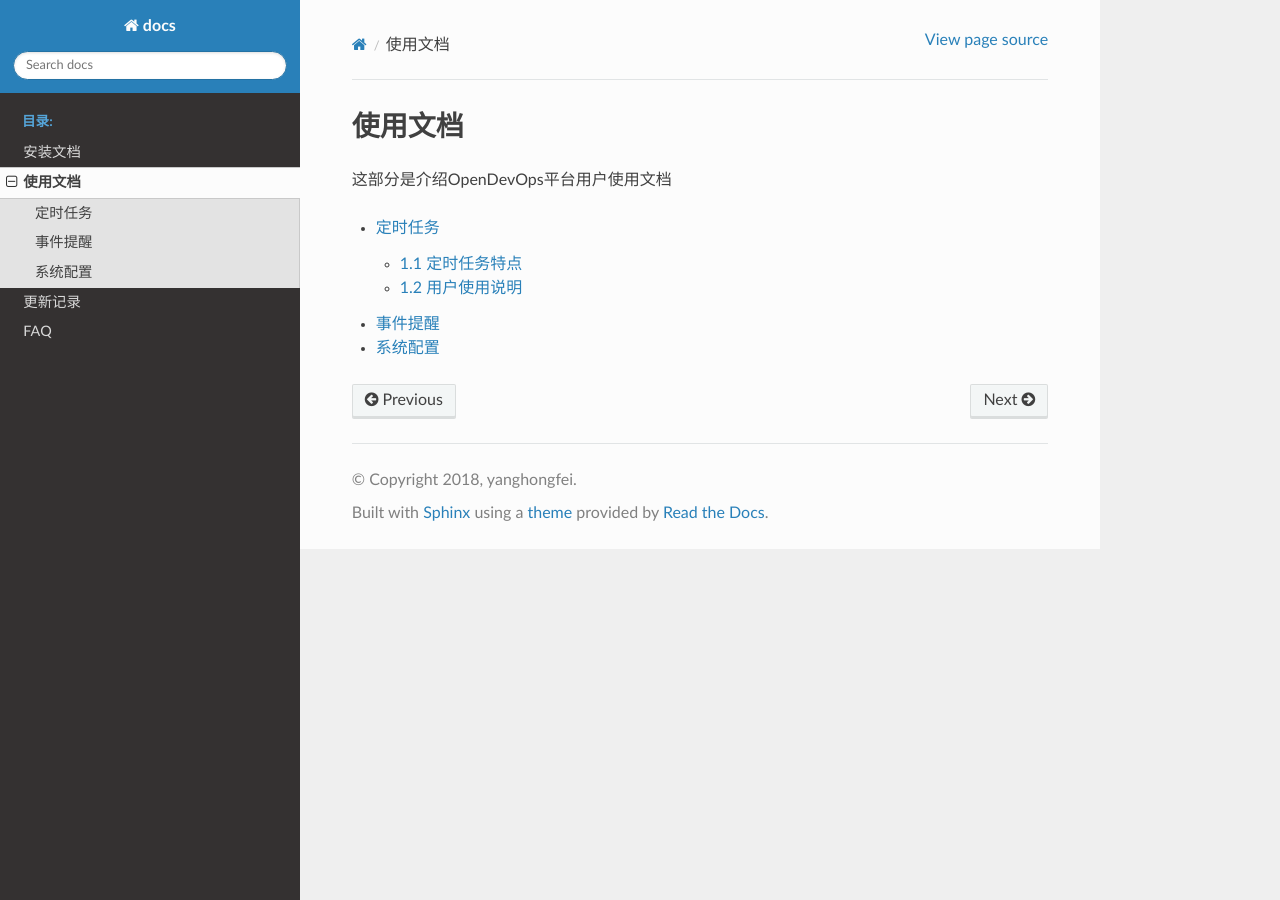
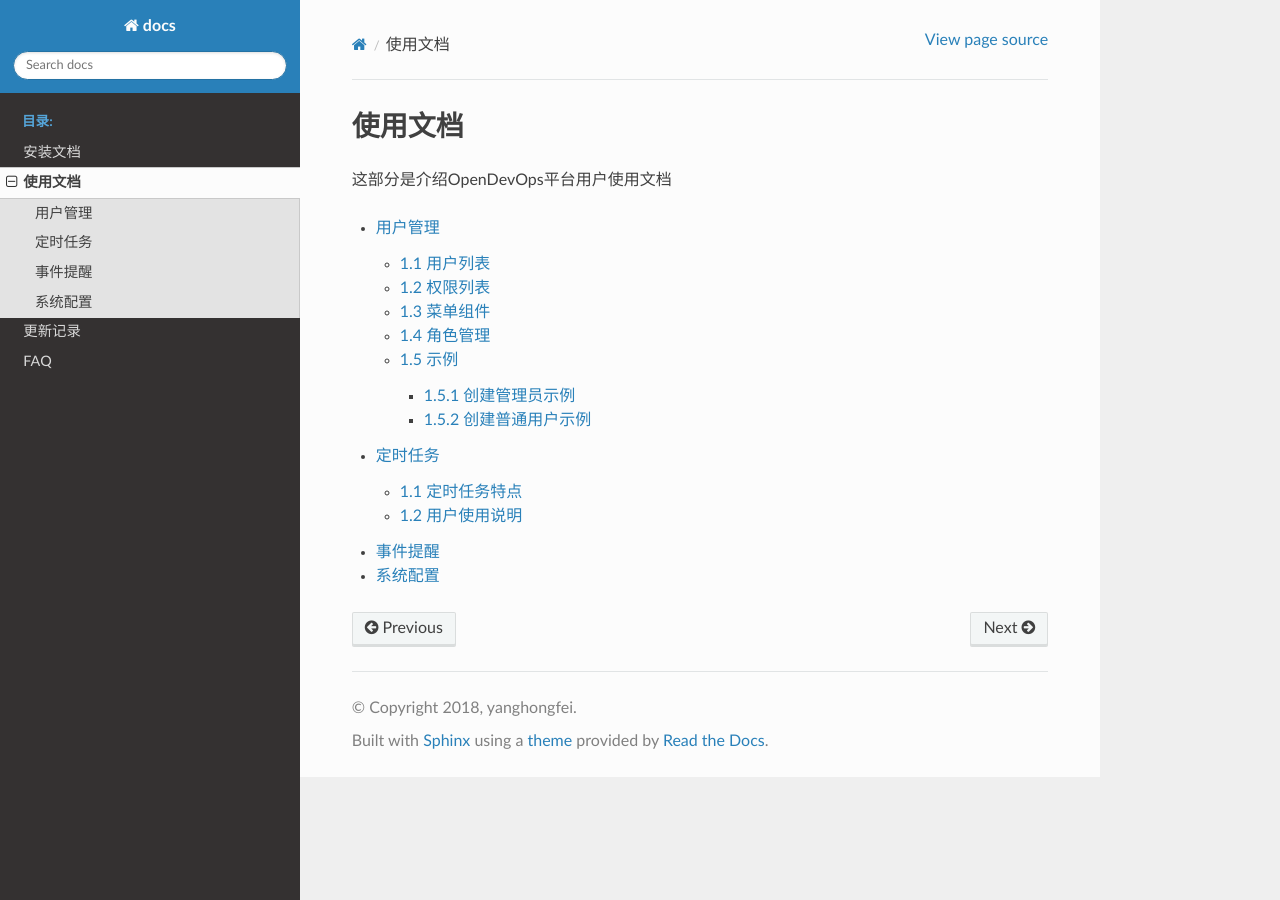
Before and after one commit to opendevops-cn/opendevops, a Sphinx documentation site: the page built from docs/source/user_guide.rst, in a window 1280 px wide. Built offline with Sphinx 7.4.7 and the Read the Docs theme 2.0.0, drawn with Linux system fonts in a browser that asks for light colours; pages that are not in the unit, such as notebooks, are missing from menus; some of the changed lines change nothing that is shown.

Commit message:
添加用户管理问题

```diff
--- a/docs/source/user_guide.rst
+++ b/docs/source/user_guide.rst
@@ -7,6 +7,7 @@
 .. toctree::
       :maxdepth: 1
 
+   user_manager
    timed_task
    event_reminder
    system_config
--- /dev/null
+++ b/docs/source/user_manager.md
@@ -0,0 +1,139 @@
+### 用户管理
+
+> 这部分文档主要用来介绍用户管理，它可以很精细的管理你的用户权限
+
+
+
+#### 1.1 用户列表
+
+用户列表：顾名思义，用来管理和展示用户的列表，记录用户的详细信息
+
+**功能支持**
+
+- 搜索用户
+- 新建用户
+- 删除用户
+- 关闭用户
+- 重置密码
+- 重置MFA（Google Authenticator）
+
+**展示界面**
+
+
+
+![user_list](./_static/images/user_list.png)
+
+
+
+#### 1.2 权限列表
+
+用来详细配置管理每个接口的权限，默认不需修改。
+
+
+
+**注意事项**
+
+- 系统默认已经配置了所有权限和方法，管理员默认拥有`/`权限，无需修改，以免造成系统请求某功能出错
+
+
+
+**功能说明**
+
+- 支持多种搜索方式，如：权限名称、请求路径、请求方法、时间等
+- 支持新增、编辑、关闭、删除等操作权限的管理
+
+- 支持新增自定义权限功能，适用于开发人员编写的API接口能很方便的接入进来权限管理划分
+
+- 一些详细的API及使用文档正在支持更新中............
+
+
+
+![user_list](./_static/images/permission_list.png)
+
+
+
+#### 1.3 菜单组件
+
+菜单组件：顾名思义，也就是导航栏所看到的功能模块（如：用户管理、系统管理）和一些功能按钮（如：编辑、删除按钮），默认无需修改
+
+
+
+**注意事项**
+
+- 系统默认已经配置了所有菜单功能模块及组件，无需修改此项，以免造成访问出错。
+
+
+
+**功能介绍**
+
+列举以下几个菜单和组件进行介绍，字面英语也可看出含义，如下：
+
+- home：家目录
+- usermanage：用户管理
+- cron：定时任务
+- edit_button：编辑按钮
+
+由于代码层面不好直接使用中文，你可以选择平台语言`English`，如下图，很清晰看到每个作用。
+
+![menus](./_static/images/menus.png)
+
+
+
+#### 1.4 角色管理
+
+基于[RBAC](https://baike.baidu.com/item/RBAC/1328788?fr=aladdin)角色管理访问控制权限，可以很精细/方便的管理你的用户权限
+
+
+
+**功能介绍**
+
+- 角色的搜索、编辑、关闭、删除
+- 自定义角色名字，自定义赋权组件、菜单、权限管理
+
+- 列表可搜索赋权设计，方便用户可视化操作
+
+![rbac](./_static/images/rbac.png)
+
+
+
+#### 1.5 示例
+
+示例介绍分为两部分，创建管理员用户赋权和创建普通用户赋权
+
+
+
+##### 1.5.1 创建管理员示例
+
+**新增用户**
+
+点击用户列表---新增用户，输入信息
+
+![create_user](./_static/images/create_user.png)
+
+**用户赋权**
+
+点击角色管理---新建，输入角色信息，选择角色进行赋权
+
+![create_rbac](./_static/images/create_rbac.png)
+
+![user_emp](./_static/images/user_emp.png)
+
+![user_emp02](./_static/images/user_emp02.png)
+
+![user_emp03](./_static/images/user_emp03.png)
+
+
+
+##### 1.5.2 创建普通用户示例
+
+**新建用户**
+
+同上，填写信息即可，详细权限管理全部在角色管理配置
+
+**用户赋权**
+
+![create_general_user](./_static/images/create_general_user.png)
+
+
+
+![general_user_epm](./_static/images/general_user_epm.png)
```
Also changed, not shown: docs/source/_static/images/create_general_user.png (added), docs/source/_static/images/create_rbac.png (added), docs/source/_static/images/create_user.png (added), docs/source/_static/images/general_user_epm.png (added), docs/source/_static/images/menus.png (added), docs/source/_static/images/permission_list.png (added), docs/source/_static/images/rbac.png (added), docs/source/_static/images/user_emp.png (added), docs/source/_static/images/user_emp02.png (added), docs/source/_static/images/user_emp03.png (added), docs/source/_static/images/user_emp04.png (added), docs/source/_static/images/user_list.png (added).
